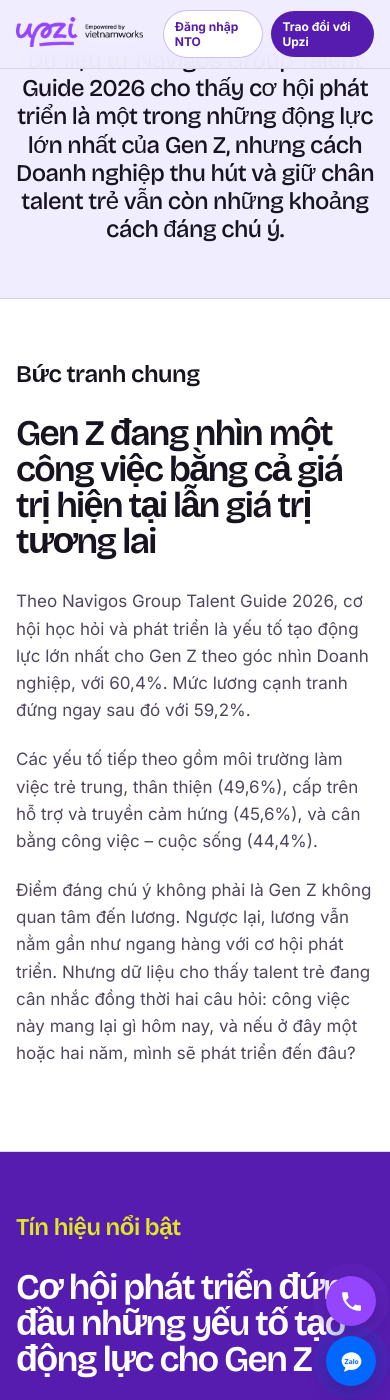
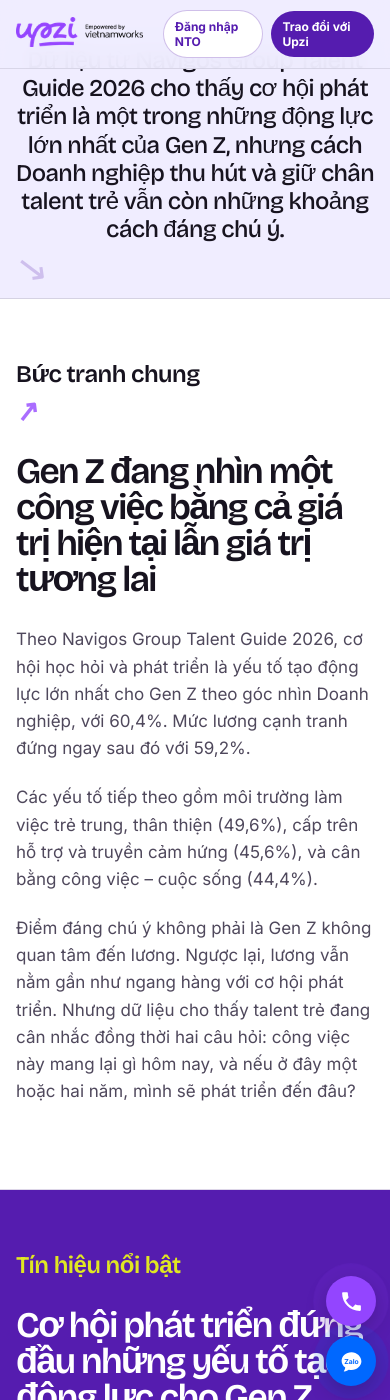
Before and after one commit to upzi-vn/employers, a Jekyll site: the page built from _posts/2026-08-08-bao-cao-genz.md, in a window 390 px wide and 1400 px high, scrolled down 396 px. Built offline with Jekyll 4.4.1, drawn with Linux system fonts in a browser that asks for light colours.

Commit message:
Add subtle branded arrows to Trends layout

```diff
--- a/_layouts/trend.html
+++ b/_layouts/trend.html
@@ -19,9 +19,9 @@
     *{box-sizing:border-box;margin:0;padding:0}body{font-family:var(--bodyfont);color:var(--ink);background:var(--white);-webkit-font-smoothing:antialiased}a{text-decoration:none;color:inherit}.wrap{width:min(1180px,calc(100% - 48px));margin:auto}
     .nav{position:sticky;top:0;z-index:50;background:rgba(240,237,255,.94);backdrop-filter:blur(12px);border-bottom:1px solid rgba(23,19,31,.1)}.nav-inner{height:66px;display:flex;align-items:center;justify-content:space-between;gap:20px}.logo-img{height:34px;width:auto}.nav-side{display:flex;align-items:center;gap:12px;font-size:14px;font-weight:700}.nav-link{color:var(--purple-dark);padding:9px 8px}.nav-login{padding:9px 16px;border-radius:999px;border:1.5px solid rgba(85,28,175,.28);color:var(--purple-dark);background:#fff}.nav-cta{padding:10px 18px;border-radius:999px;background:var(--purple-dark);color:#fff}
 
-    .report-hero{overflow:hidden;background:var(--lav);padding:64px 0 78px;border-bottom:1px solid rgba(23,19,31,.12)}.report-kicker{display:flex;align-items:center;justify-content:space-between;gap:20px;font-size:12px;font-weight:800;letter-spacing:.09em;text-transform:uppercase;color:var(--purple-dark);margin-bottom:42px}.report-display{display:grid;grid-template-columns:minmax(0,1fr) 150px;gap:32px;align-items:center;padding:18px 0 20px}.report-display h1{font-family:var(--display);font-size:clamp(60px,8.5vw,132px);line-height:.86;letter-spacing:-.06em;text-transform:uppercase;font-weight:700;min-width:0}.year-badge{width:150px;height:150px;border:2px solid var(--ink);border-radius:50%;background:var(--lime);display:flex;align-items:center;justify-content:center;font-family:var(--display);font-size:38px;font-weight:600;box-shadow:7px 7px 0 var(--ink);transform:rotate(5deg)}.report-dek{font-family:var(--display);font-size:clamp(23px,3vw,38px);line-height:1.18;letter-spacing:-.025em;font-weight:500;text-align:center;max-width:900px;margin:50px auto 0}
+    .report-hero{position:relative;overflow:hidden;background:var(--lav);padding:64px 0 78px;border-bottom:1px solid rgba(23,19,31,.12)}.report-hero:after{content:'↘';position:absolute;left:5%;bottom:18px;font-family:var(--display);font-size:52px;line-height:1;color:rgba(85,28,175,.22);transform:rotate(-8deg);pointer-events:none}.report-kicker{display:flex;align-items:center;justify-content:space-between;gap:20px;font-size:12px;font-weight:800;letter-spacing:.09em;text-transform:uppercase;color:var(--purple-dark);margin-bottom:42px}.report-display{display:grid;grid-template-columns:minmax(0,1fr) 150px;gap:32px;align-items:center;padding:18px 0 20px}.report-display h1{font-family:var(--display);font-size:clamp(60px,8.5vw,132px);line-height:.86;letter-spacing:-.06em;text-transform:uppercase;font-weight:700;min-width:0}.year-badge{width:150px;height:150px;border:2px solid var(--ink);border-radius:50%;background:var(--lime);display:flex;align-items:center;justify-content:center;font-family:var(--display);font-size:38px;font-weight:600;box-shadow:7px 7px 0 var(--ink);transform:rotate(5deg)}.report-dek{font-family:var(--display);font-size:clamp(23px,3vw,38px);line-height:1.18;letter-spacing:-.025em;font-weight:500;text-align:center;max-width:900px;margin:50px auto 0}
 
-    .report-main{background:#fff}.report-main section{padding:88px 0;border-bottom:1px solid var(--line)}.report-grid{display:grid;grid-template-columns:250px minmax(0,1fr);gap:70px;align-items:start}.section-label{font-family:var(--display);font-size:24px;line-height:1.15;letter-spacing:-.02em;font-weight:600;position:sticky;top:100px}.report-copy{max-width:800px;min-width:0}.report-copy>p{font-size:19px;line-height:1.6;color:var(--body);margin-bottom:22px}.report-copy h2{font-family:var(--display);font-size:clamp(36px,5vw,64px);line-height:1;letter-spacing:-.045em;margin:0 0 28px;font-weight:600}.report-copy h3{font-family:var(--display);font-size:28px;line-height:1.15;margin:38px 0 12px}.report-copy ul{padding-left:22px;margin:0 0 24px}.report-copy li{font-size:18px;line-height:1.6;color:var(--body);margin:8px 0}
+    .report-main{background:#fff}.report-main section{padding:88px 0;border-bottom:1px solid var(--line)}.report-grid{display:grid;grid-template-columns:250px minmax(0,1fr);gap:70px;align-items:start}.section-label{font-family:var(--display);font-size:24px;line-height:1.15;letter-spacing:-.02em;font-weight:600;position:sticky;top:100px}.report-main>section:nth-of-type(1) .section-label:after,.report-main>section:nth-of-type(4) .section-label:after,.report-main>section:nth-of-type(6) .section-label:after{content:'↗';display:block;width:max-content;margin-top:18px;font-size:36px;line-height:1;color:var(--purple);transform:rotate(-7deg);opacity:.78}.report-main>section.data-band:nth-of-type(4) .section-label:after{color:var(--lime)}.report-copy{max-width:800px;min-width:0}.report-copy>p{font-size:19px;line-height:1.6;color:var(--body);margin-bottom:22px}.report-copy h2{font-family:var(--display);font-size:clamp(36px,5vw,64px);line-height:1;letter-spacing:-.045em;margin:0 0 28px;font-weight:600}.report-copy h3{font-family:var(--display);font-size:28px;line-height:1.15;margin:38px 0 12px}.report-copy ul{padding-left:22px;margin:0 0 24px}.report-copy li{font-size:18px;line-height:1.6;color:var(--body);margin:8px 0}
 
     .data-band{background:var(--purple-dark);color:#fff!important}.data-band .section-label{color:var(--lime)}.data-band .report-copy>p,.data-band .report-copy li{color:rgba(255,255,255,.72)}.data-stack{display:grid;gap:18px;margin-top:34px}.data-card{display:grid;grid-template-columns:minmax(220px,240px) minmax(0,1fr);gap:34px;align-items:center;padding:34px 0;border-top:1px solid rgba(255,255,255,.2)}.data-card:first-child{border-top:0}.data-number{font-family:var(--display);font-size:clamp(58px,6vw,88px);line-height:.9;letter-spacing:-.055em;color:var(--lime);font-weight:600;white-space:nowrap}.data-text{min-width:0}.data-text h3{font-family:var(--display);font-size:27px;line-height:1.12;margin:0 0 8px;color:#fff}.data-text p{font-size:17px;line-height:1.55;color:rgba(255,255,255,.7)}
 
@@ -37,7 +37,7 @@
 
     @media(max-width:900px){.report-display{grid-template-columns:minmax(0,1fr) 112px;gap:20px}.year-badge{width:112px;height:112px;font-size:29px}.report-grid{grid-template-columns:1fr;gap:28px}.section-label{position:static}.implication-list{grid-template-columns:1fr}.cta-inner{grid-template-columns:1fr}.mid-cta-card{align-items:flex-start}.data-card{grid-template-columns:200px minmax(0,1fr)}}
     @media(max-width:700px){.nav-inner{height:auto;min-height:66px;padding:10px 0}.nav-side{gap:8px}.nav-link{display:none}.nav-login,.nav-cta{font-size:12px;padding:8px 11px}}
-    @media(max-width:600px){.wrap{width:min(100% - 32px,1180px)}.logo-img{height:30px}.report-hero{padding:42px 0 54px}.report-kicker{margin-bottom:26px}.report-display{grid-template-columns:1fr;text-align:center}.report-display h1{font-size:52px;line-height:.9}.year-badge{width:96px;height:96px;font-size:25px;margin:8px auto 0}.report-dek{font-size:24px;margin-top:34px}.report-main section{padding:62px 0}.report-copy>p{font-size:17px}.data-card{grid-template-columns:1fr;gap:14px}.data-number{font-size:68px}.mid-cta-card{display:block;padding:20px 0}.mid-cta a{margin-top:12px}.report-cta a{width:100%}.report-cta{padding:62px 0}.float-contact{right:14px;bottom:14px;gap:10px}.float-btn{width:50px;height:50px}.float-btn svg{width:25px;height:25px}.float-btn .flabel{display:none}}
+    @media(max-width:600px){.wrap{width:min(100% - 32px,1180px)}.logo-img{height:30px}.report-hero{padding:42px 0 54px}.report-hero:after{font-size:38px;left:16px;bottom:10px}.report-kicker{margin-bottom:26px}.report-display{grid-template-columns:1fr;text-align:center}.report-display h1{font-size:52px;line-height:.9}.year-badge{width:96px;height:96px;font-size:25px;margin:8px auto 0}.report-dek{font-size:24px;margin-top:34px}.report-main section{padding:62px 0}.report-copy>p{font-size:17px}.report-main>section:nth-of-type(1) .section-label:after,.report-main>section:nth-of-type(4) .section-label:after,.report-main>section:nth-of-type(6) .section-label:after{font-size:28px;margin-top:10px}.data-card{grid-template-columns:1fr;gap:14px}.data-number{font-size:68px}.mid-cta-card{display:block;padding:20px 0}.mid-cta a{margin-top:12px}.report-cta a{width:100%}.report-cta{padding:62px 0}.float-contact{right:14px;bottom:14px;gap:10px}.float-btn{width:50px;height:50px}.float-btn svg{width:25px;height:25px}.float-btn .flabel{display:none}}
     @media(prefers-reduced-motion:reduce){.float-btn:before{animation:none}}
   </style>
 </head>
```
